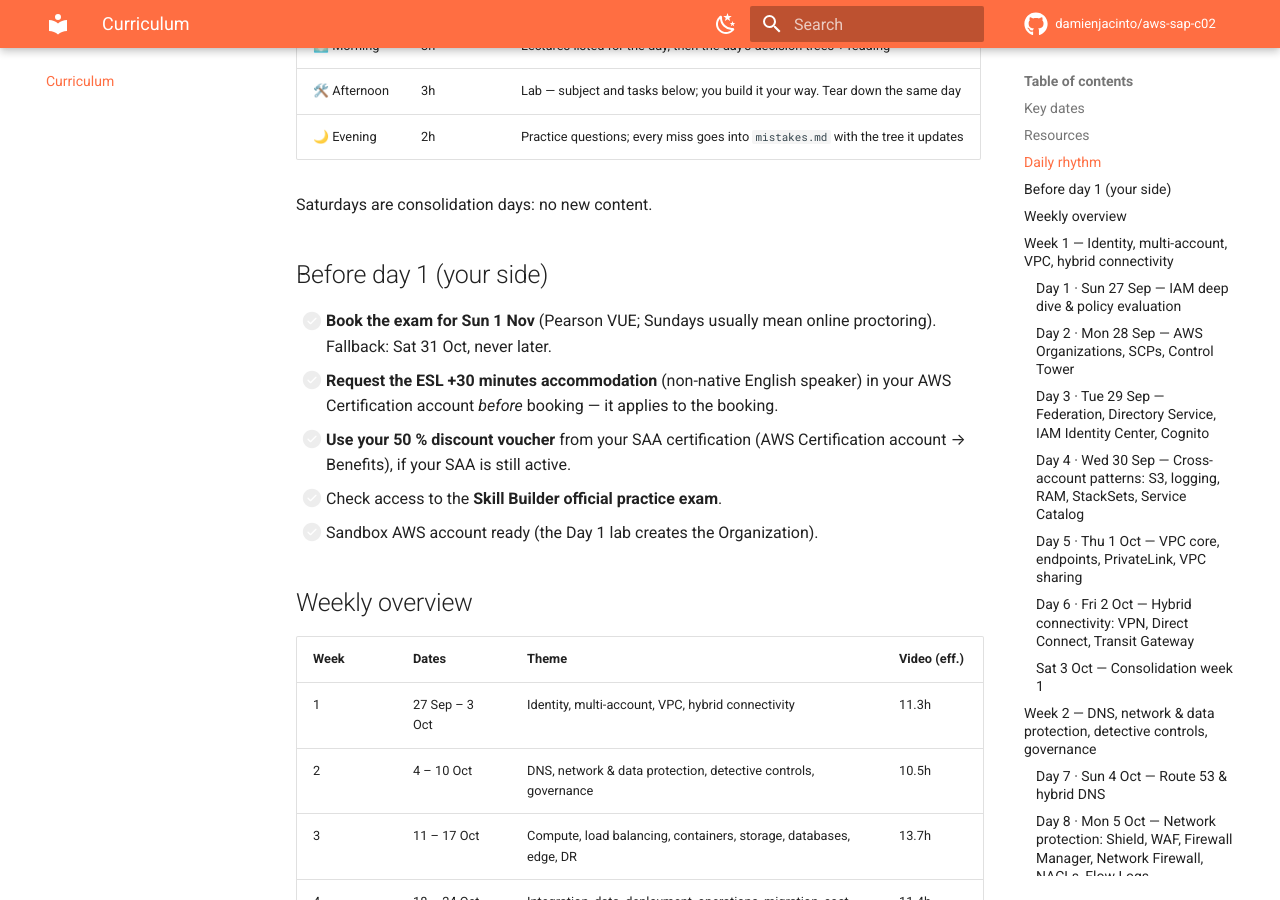
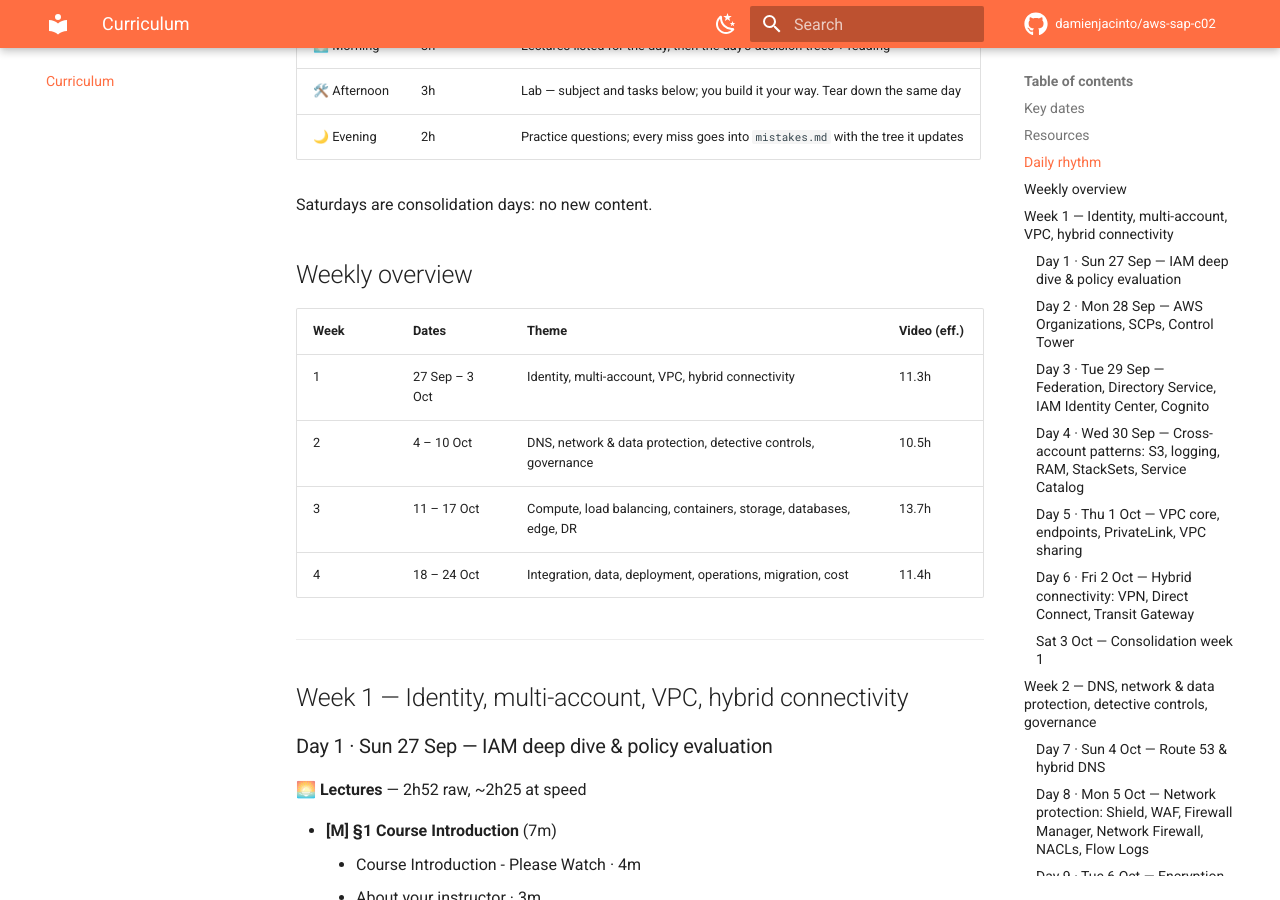
Before and after one commit to damienjacinto/aws-sap-c02, an MkDocs documentation site: the page built from docs/curriculum.md, in a window 1280 px wide and 900 px high, scrolled down 1511 px. Built offline with MkDocs 1.6.1 and Material for MkDocs 9.7.7, drawn with Linux system fonts in a browser that asks for light colours; comment, search, counter and statistics services are not loaded; some of the changed text lies outside the part shown.

Commit message:
docs(curriculum): remove 'Before day 1' checklist
Co-Authored-By: Claude Opus 5.5 <noreply@anthropic.com>

```diff
--- a/docs/curriculum.md
+++ b/docs/curriculum.md
@@ -35,14 +35,6 @@ Total scheduled video: **~55h raw → ~47h at the speeds above** (M fully, N ~75
 | 🌙 Evening | 2h | Practice questions; every miss goes into `mistakes.md` with the tree it updates |
 
 Saturdays are consolidation days: no new content.
-
-## Before day 1 (your side)
-
-- [ ] **Book the exam for Sun 1 Nov** (Pearson VUE; Sundays usually mean online proctoring). Fallback: Sat 31 Oct, never later.
-- [ ] **Request the ESL +30 minutes accommodation** (non-native English speaker) in your AWS Certification account *before* booking — it applies to the booking.
-- [ ] **Use your 50 % discount voucher** from your SAA certification (AWS Certification account → Benefits), if your SAA is still active.
-- [ ] Check access to the **Skill Builder official practice exam**.
-- [ ] Sandbox AWS account ready (the Day 1 lab creates the Organization).
 
 ## Weekly overview
 
```
